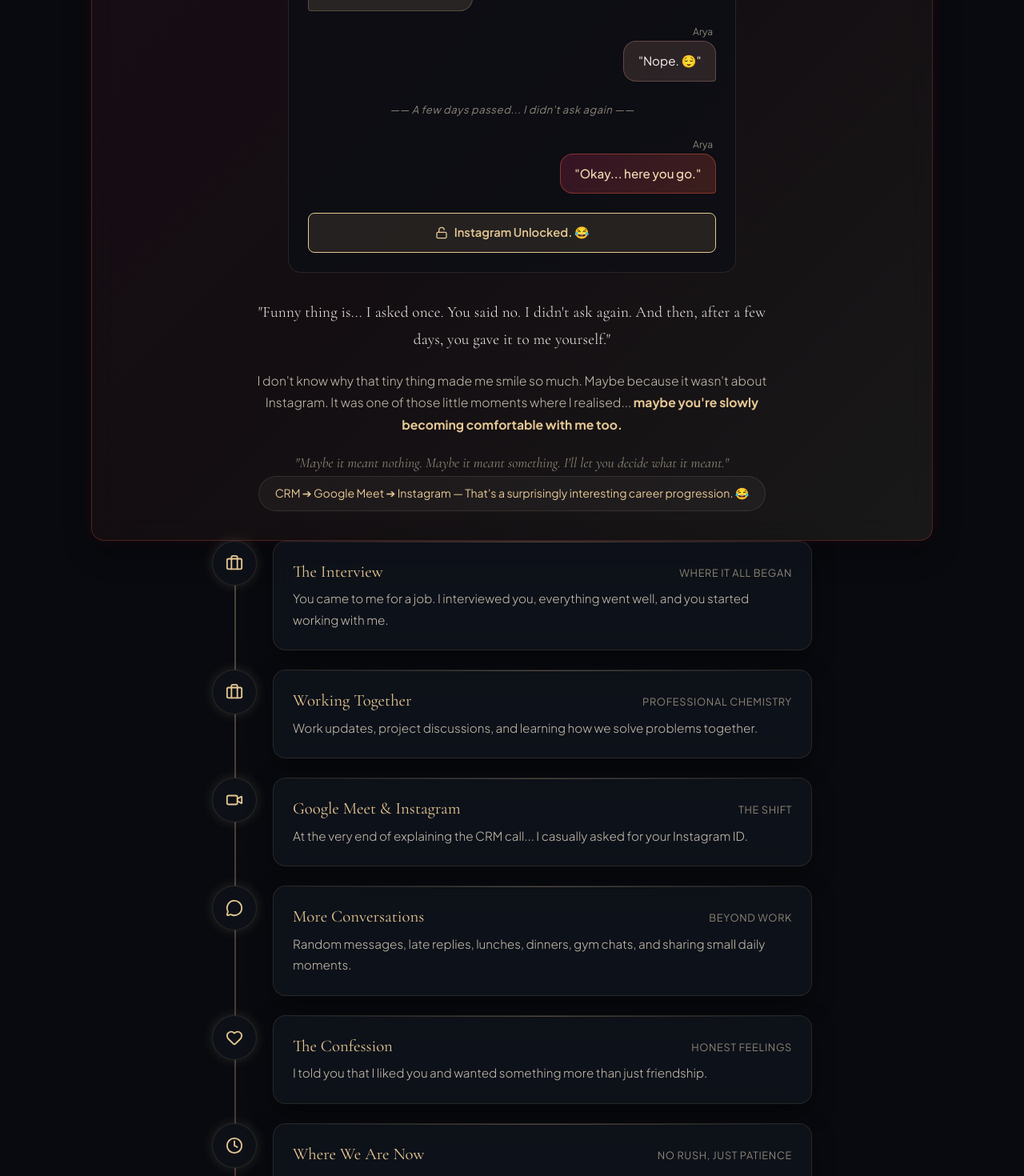
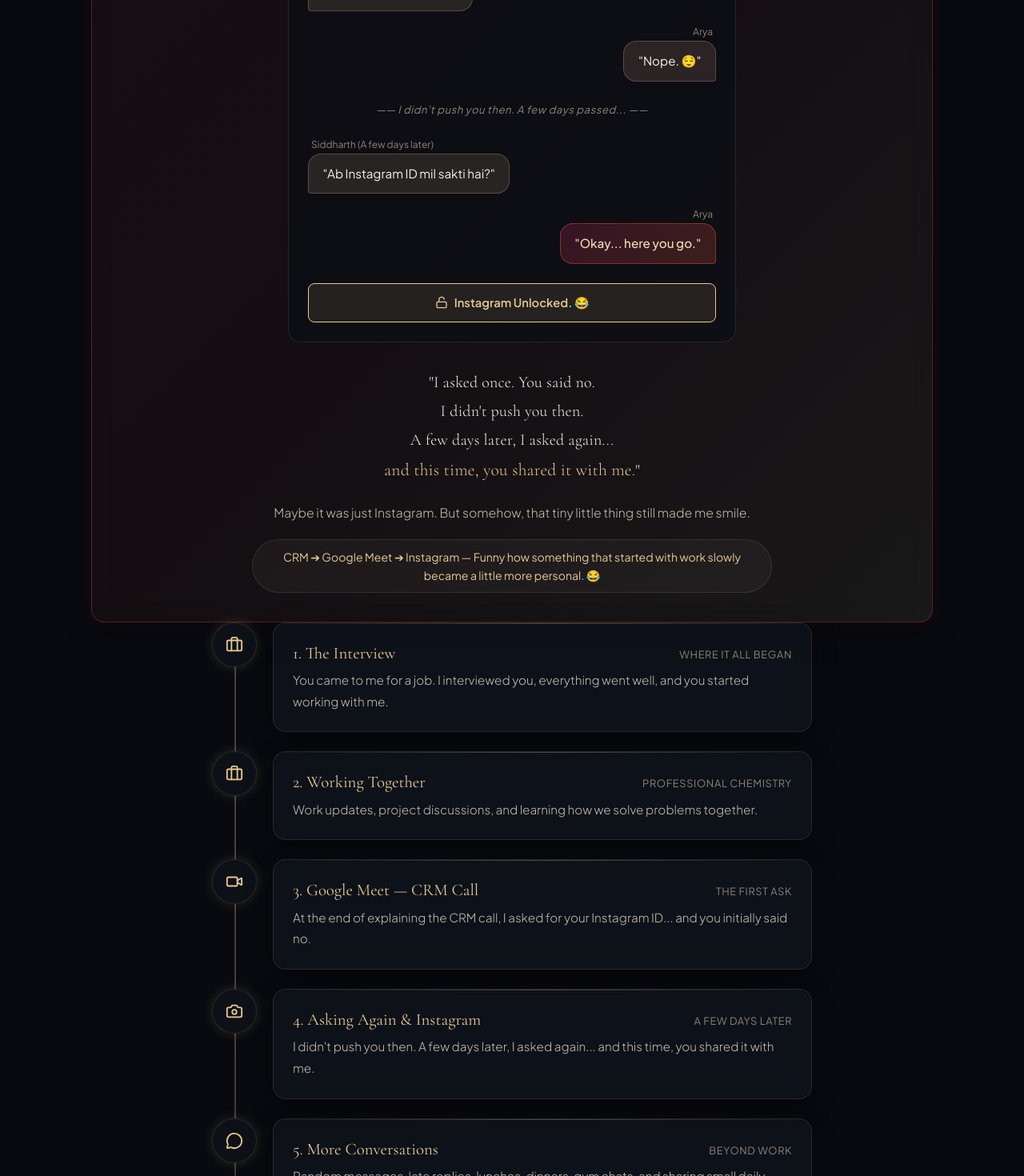
Before and after one commit to sidsahu4570-droid/Arya, a React (Vite) app: page / in a window 1280 px wide. Shown: the part 1660-3130 px from the top of the page at 80% size. Built offline with nearby package versions, Linux system fonts and the light colour scheme; a web font is replaced by a local one.

Commit message:
Correction: Update Instagram story to accurately reflect asking a second time

```diff
--- a/src/sections/HowItStartedSection.jsx
+++ b/src/sections/HowItStartedSection.jsx
@@ -8,37 +8,43 @@ export default function HowItStartedSection() {
   const timelineEvents = [
     {
       icon: Briefcase,
-      title: 'The Interview',
+      title: '1. The Interview',
       subtitle: 'Where it all began',
       description: 'You came to me for a job. I interviewed you, everything went well, and you started working with me.'
     },
     {
       icon: Briefcase,
-      title: 'Working Together',
+      title: '2. Working Together',
       subtitle: 'Professional chemistry',
       description: 'Work updates, project discussions, and learning how we solve problems together.'
     },
     {
       icon: Video,
-      title: 'Google Meet & Instagram',
-      subtitle: 'The shift',
-      description: 'At the very end of explaining the CRM call... I casually asked for your Instagram ID.'
+      title: '3. Google Meet — CRM Call',
+      subtitle: 'The first ask',
+      description: 'At the end of explaining the CRM call, I asked for your Instagram ID... and you initially said no.'
+    },
+    {
+      icon: Camera,
+      title: '4. Asking Again & Instagram',
+      subtitle: 'A few days later',
+      description: 'I didn\'t push you then. A few days later, I asked again... and this time, you shared it with me.'
     },
     {
       icon: MessageCircle,
-      title: 'More Conversations',
+      title: '5. More Conversations',
       subtitle: 'Beyond work',
       description: 'Random messages, late replies, lunches, dinners, gym chats, and sharing small daily moments.'
     },
     {
       icon: Heart,
-      title: 'The Confession',
+      title: '6. The Confession',
       subtitle: 'Honest feelings',
       description: 'I told you that I liked you and wanted something more than just friendship.'
     },
     {
       icon: Clock,
-      title: 'Where We Are Now',
+      title: '7. Where We Are Now',
       subtitle: 'No rush, just patience',
       description: '"Maybe after some time—a month, two months, a year—we see where things go and if our vibes match."'
     }
@@ -98,7 +104,7 @@ export default function HowItStartedSection() {
             <span style={{ fontSize: '0.9rem', color: 'var(--text-secondary)' }}>Google Meet • CRM Explanation Call</span>
           </div>
 
-          {/* Step 2: Me Asking */}
+          {/* Step 2: First Ask */}
           <div style={{ alignSelf: 'flex-start', maxWidth: '80%' }}>
             <div style={{ fontSize: '0.75rem', color: 'var(--text-muted)', marginBottom: '2px', marginLeft: '4px' }}>Siddharth</div>
             <div style={{ background: 'rgba(230, 200, 148, 0.12)', border: '1px solid rgba(230, 200, 148, 0.25)', padding: '0.75rem 1.1rem', borderRadius: '16px 16px 16px 4px', color: 'var(--text-primary)', fontSize: '0.95rem' }}>
@@ -116,10 +122,18 @@ export default function HowItStartedSection() {
 
           {/* Transition Divider */}
           <div style={{ textAlign: 'center', margin: '0.5rem 0', color: 'var(--text-muted)', fontSize: '0.82rem', fontStyle: 'italic', letterSpacing: '0.04em' }}>
-            —— A few days passed... I didn't ask again ——
+            —— I didn't push you then. A few days passed... ——
           </div>
 
-          {/* Step 4: Arya giving it */}
+          {/* Step 4: Second Ask */}
+          <div style={{ alignSelf: 'flex-start', maxWidth: '80%' }}>
+            <div style={{ fontSize: '0.75rem', color: 'var(--text-muted)', marginBottom: '2px', marginLeft: '4px' }}>Siddharth (A few days later)</div>
+            <div style={{ background: 'rgba(230, 200, 148, 0.12)', border: '1px solid rgba(230, 200, 148, 0.25)', padding: '0.75rem 1.1rem', borderRadius: '16px 16px 16px 4px', color: 'var(--text-primary)', fontSize: '0.95rem' }}>
+              "Ab Instagram ID mil sakti hai?"
+            </div>
+          </div>
+
+          {/* Step 5: Arya sharing it */}
           <div style={{ alignSelf: 'flex-end', maxWidth: '80%' }}>
             <div style={{ fontSize: '0.75rem', color: 'var(--text-muted)', marginBottom: '2px', marginRight: '4px', textAlign: 'right' }}>Arya</div>
             <div style={{ background: 'linear-gradient(135deg, rgba(225, 48, 108, 0.2), rgba(245, 96, 64, 0.2))', border: '1px solid rgba(245, 96, 64, 0.4)', padding: '0.75rem 1.1rem', borderRadius: '16px 16px 4px 16px', color: 'var(--accent-gold-light)', fontSize: '0.95rem', fontWeight: 500 }}>
@@ -127,7 +141,7 @@ export default function HowItStartedSection() {
             </div>
           </div>
 
-          {/* Step 5: Unlocked Badge */}
+          {/* Step 6: Unlocked Badge */}
           <motion.div
             initial={{ opacity: 0, scale: 0.9 }}
             whileInView={{ opacity: 1, scale: 1 }}
@@ -155,20 +169,19 @@ export default function HowItStartedSection() {
 
         {/* Narrative Reflection */}
         <div style={{ maxWidth: '650px', margin: '0 auto', textAlign: 'center' }}>
-          <p className="font-serif text-subtitle" style={{ fontSize: '1.2rem', color: 'var(--text-primary)', lineHeight: 1.8, marginBottom: '1.25rem' }}>
-            "Funny thing is... I asked once. You said no. I didn't ask again. And then, after a few days, you gave it to me yourself."
+          <p className="font-serif text-subtitle" style={{ fontSize: '1.25rem', color: 'var(--text-primary)', lineHeight: 1.8, marginBottom: '1.25rem' }}>
+            "I asked once. You said no.<br />
+            I didn't push you then.<br />
+            A few days later, I asked again...<br />
+            <span className="text-gold font-serif" style={{ fontSize: '1.35rem' }}>and this time, you shared it with me.</span>"
           </p>
 
           <p style={{ color: 'var(--text-secondary)', fontSize: '0.98rem', lineHeight: 1.75, marginBottom: '1.25rem' }}>
-            I don't know why that tiny thing made me smile so much. Maybe because it wasn't about Instagram. It was one of those little moments where I realised... <strong className="text-gold">maybe you're slowly becoming comfortable with me too.</strong>
-          </p>
-
-          <p className="font-serif text-muted mb-4" style={{ fontSize: '1.1rem', fontStyle: 'italic' }}>
-            "Maybe it meant nothing. Maybe it meant something. I'll let you decide what it meant."
+            Maybe it was just Instagram. But somehow, that tiny little thing still made me smile.
           </p>
 
           <div style={{ display: 'inline-flex', padding: '0.6rem 1.25rem', borderRadius: 'var(--radius-full)', background: 'rgba(255, 255, 255, 0.04)', border: '1px solid var(--border-glass)', fontSize: '0.88rem', color: 'var(--accent-gold)' }}>
-            CRM ➔ Google Meet ➔ Instagram — That's a surprisingly interesting career progression. 😂
+            CRM ➔ Google Meet ➔ Instagram — Funny how something that started with work slowly became a little more personal. 😂
           </div>
         </div>
       </GlassCard>
@@ -198,7 +211,7 @@ export default function HowItStartedSection() {
                 initial={{ opacity: 0, x: -30 }}
                 whileInView={{ opacity: 1, x: 0 }}
                 viewport={{ once: true, margin: '-50px' }}
-                transition={{ duration: 0.6, delay: idx * 0.12 }}
+                transition={{ duration: 0.6, delay: idx * 0.1 }}
                 style={{ display: 'flex', gap: '1.25rem', alignItems: 'flex-start' }}
               >
                 <div
```
